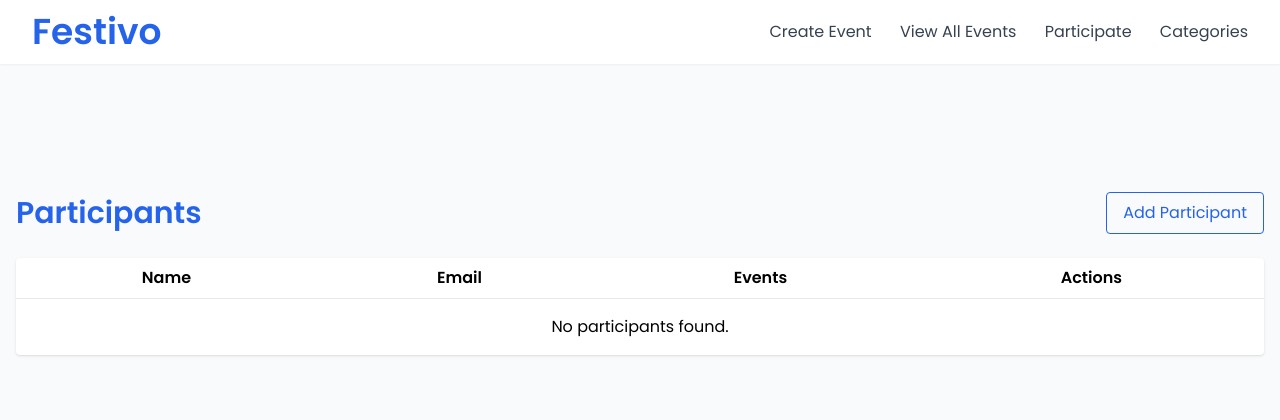
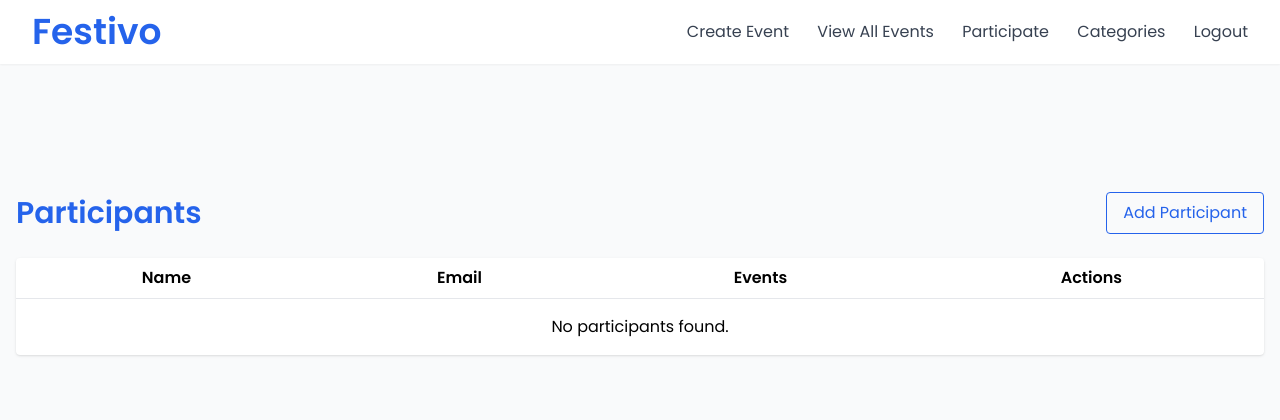
Before and after one commit to sajjadhossanshimanto/festivo-event-managent-system, a Django app: page /participants/ in a window 1280 px wide. Shown: the top 420 px of the page. Run offline with Django 5.2, Linux system fonts and the light colour scheme; some libraries are stand-ins or nearby versions.

Commit message:
logout button

```diff
--- a/events/templates/events/base.html
+++ b/events/templates/events/base.html
@@ -48,6 +48,7 @@
                                 Events</a>
                             <a href="{% url 'participant_list' %}" class="text-gray-700 hover:text-blue-600 text-md font-medium">Participate</a>
                             <a href="{% url 'category_list' %}" class="text-gray-700 hover:text-blue-600 text-md font-medium">Categories</a>
+                            <a href="{% url 'logout' %}" class="text-gray-700 hover:text-blue-600 text-md font-medium">Logout</a>
                         </div>
                     </div>
                 </div>
--- a/events/templates/events/participant_list.html
+++ b/events/templates/events/participant_list.html
@@ -3,7 +3,7 @@
 <section class="max-w-[1440px] mx-auto px-4 py-12">
     <div class="flex justify-between items-center mb-6">
         <h1 class="text-3xl font-bold text-blue-600">Participants</h1>
-        <a href="{% url 'participant_create' %}"
+        <a href="{% url 'signup' %}"
            class="px-4 py-2 border border-blue-600 text-blue-600 rounded hover:bg-blue-50 transition">
             Add Participant
         </a>
```
